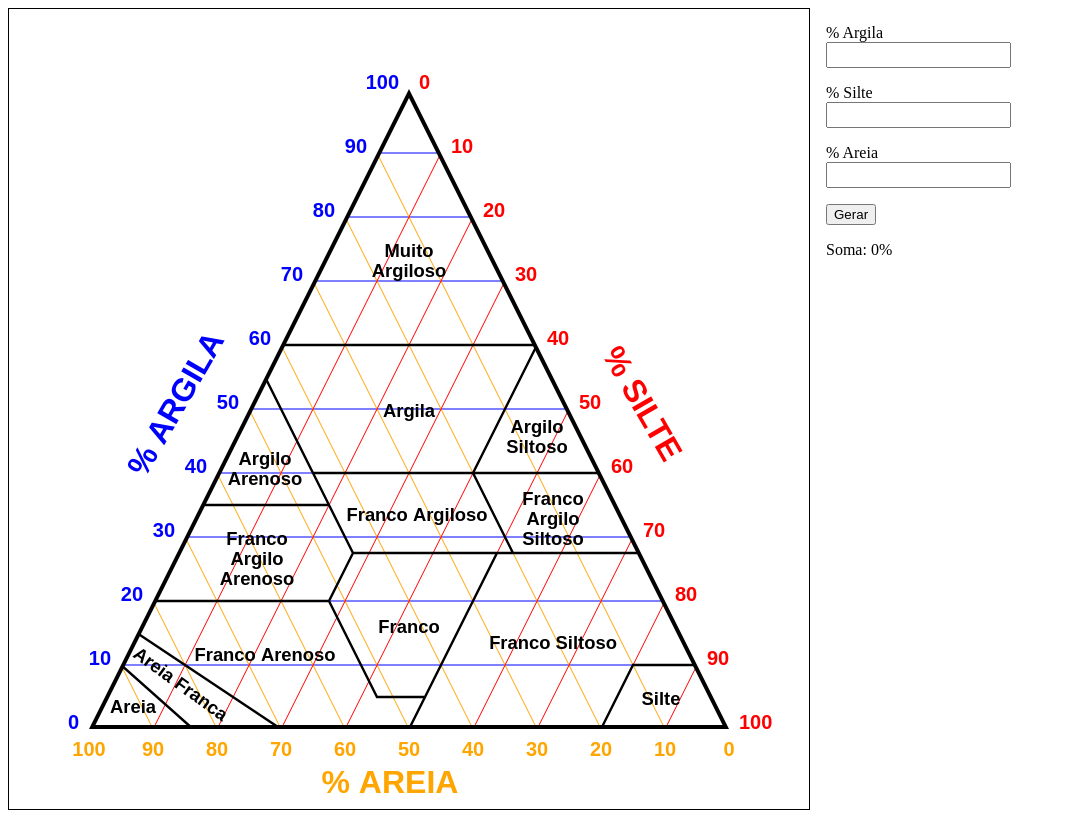
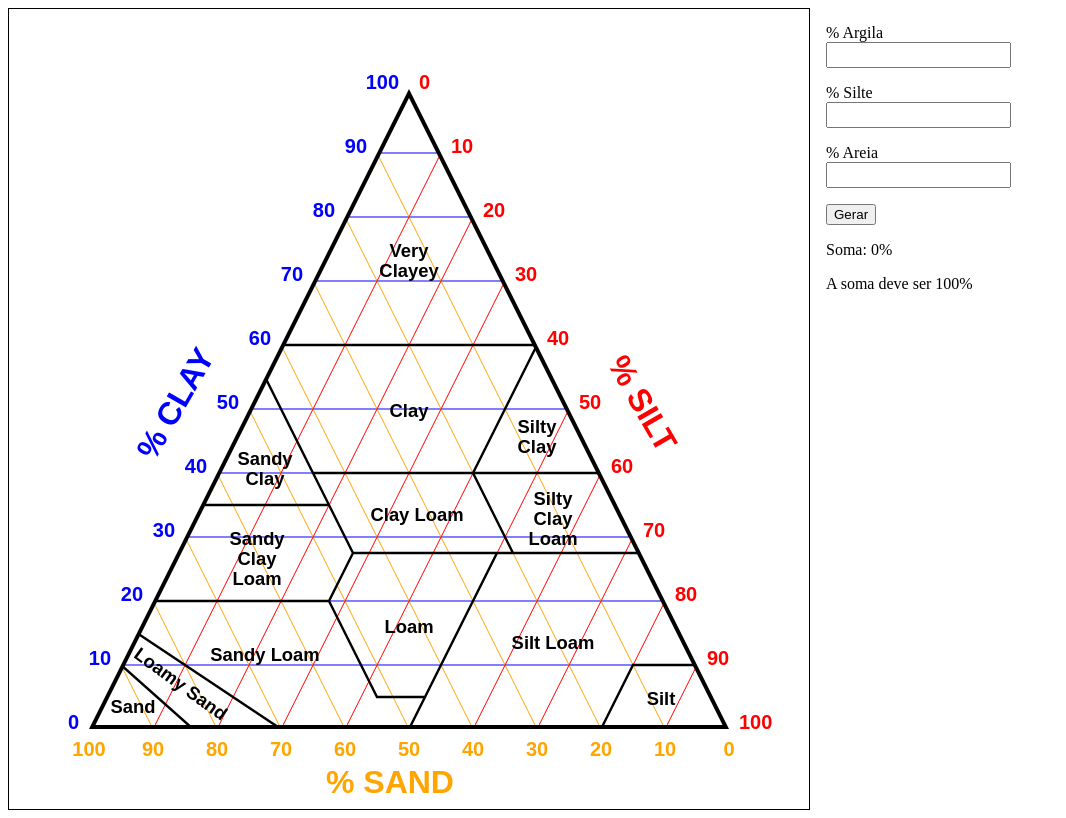
Before and after one commit to netosep/textural-triangle-canvas, a plain HTML site: page index.html in a window 1280 px wide. Both pictures are taken after a click on the button "Gerar". Shown: the whole page, without its empty margins (0-1066 px from the left). Drawn offline with Linux system fonts and the light colour scheme.

Commit message:
upload project

```diff
--- a/index.html
+++ b/index.html
@@ -52,11 +52,12 @@
         </div>
     </div>
 </body>
-<script src="./texturalTriangle.js"></script>
+<!-- <script src="https://cdn.jsdelivr.net/gh/netosep/textural-triangle-canvas/texturalTriangleCanvas.js"></script> -->
+<script src="./texturalTriangleCanvas.min.js"></script>
 <script>
 
     var t = new TexturalTriangleCanvas('canvas');
-    t.setLanguage('pt-br');
+    //t.setLanguage('sp');
     t.draw();
 
     var argila = document.getElementById('argila');
@@ -79,13 +80,13 @@
     });
 
     btn.addEventListener('click', function() {
-        /* if (parseInt(((argila.value / 100) + (silte.value / 100) + (areia.value / 100)) * 100) != 100) {
+        if (parseInt(((argila.value / 100) + (silte.value / 100) + (areia.value / 100)) * 100) != 100) {
             erro.innerHTML = "A soma deve ser 100%";
             t.draw();
-        } else { */
+        } else {
             erro.innerHTML = "";
             t.drawWithValues(silte.value / 100, areia.value / 100, argila.value / 100);
-        /* } */
+        }
     });
 
 </script>
```
Also changed, not shown: TexturalTriangleCanvas.js (renamed from texturalTriangle.js), TexturalTriangleCanvas.min.js (added), triangulo.png (deleted), 1 other file.
